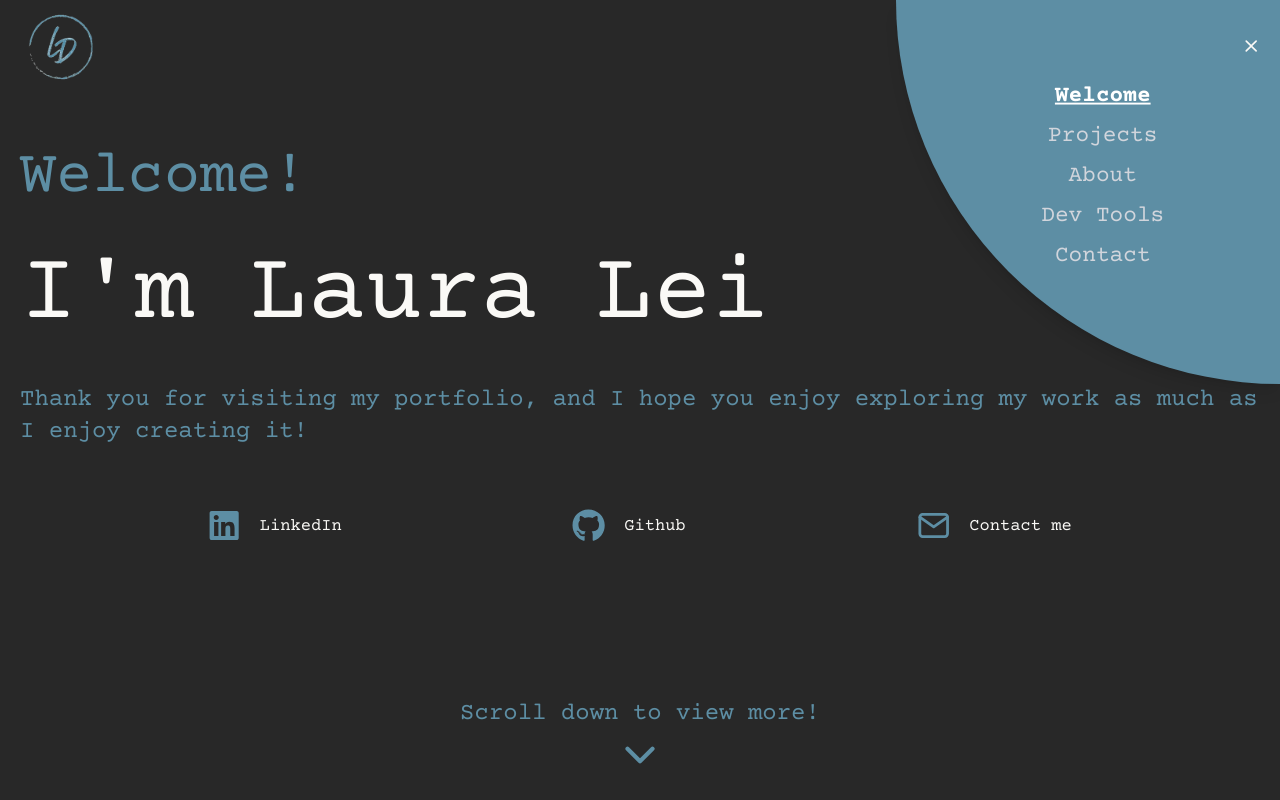
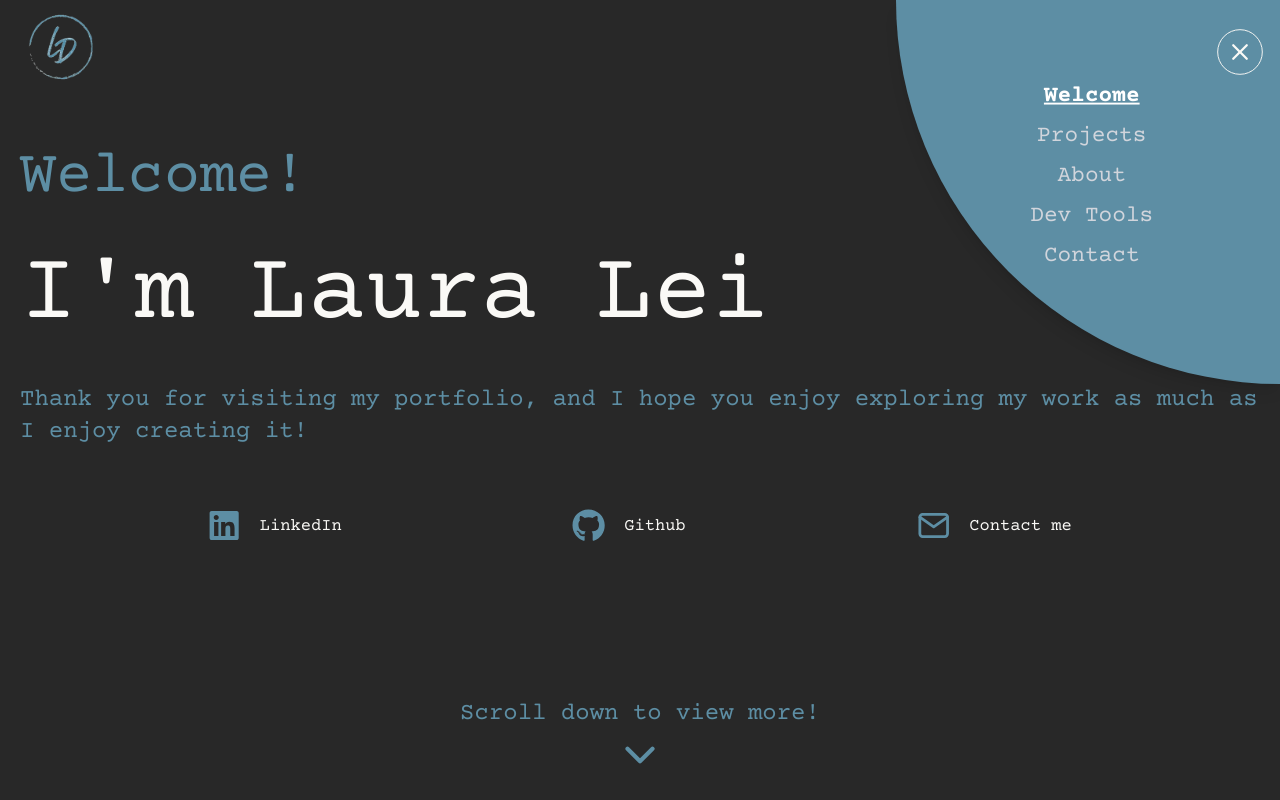
Before and after one commit to LauraBLei/Leidev.new, a React (Vite) app: page /Home in a window 1280 px wide. Both pictures are taken after a click on the icon 1246 px from the left and 46 px from the top of the page. Shown: the top 800 px of the page. Built offline with nearby package versions, Linux system fonts and the light colour scheme; a web font is replaced by a local one.

Commit message:
added some styling to header X button

```diff
--- a/src/components/header.tsx
+++ b/src/components/header.tsx
@@ -70,7 +70,8 @@ export const Header = () => {
               {showNavContent && <NavList />}
             </div>
             <BsX
-              className="self-start text-4xl text-Beige mb-5 cursor-pointer mr-2 mt-2"
+              style={{ aspectRatio: "1 / 1" }}
+              className="self-start text-4xl border-1 border-Beige hover:border-MatteBlack hover-effect   hover:bg-MatteBlack rounded-full text-Beige mb-5 cursor-pointer mr-2 mt-2 p-1 w-12 h-12 min-w-[3rem] min-h-[3rem] flex-shrink-0 flex-grow-0"
               onClick={toggleMenu}
             />
           </div>
```
